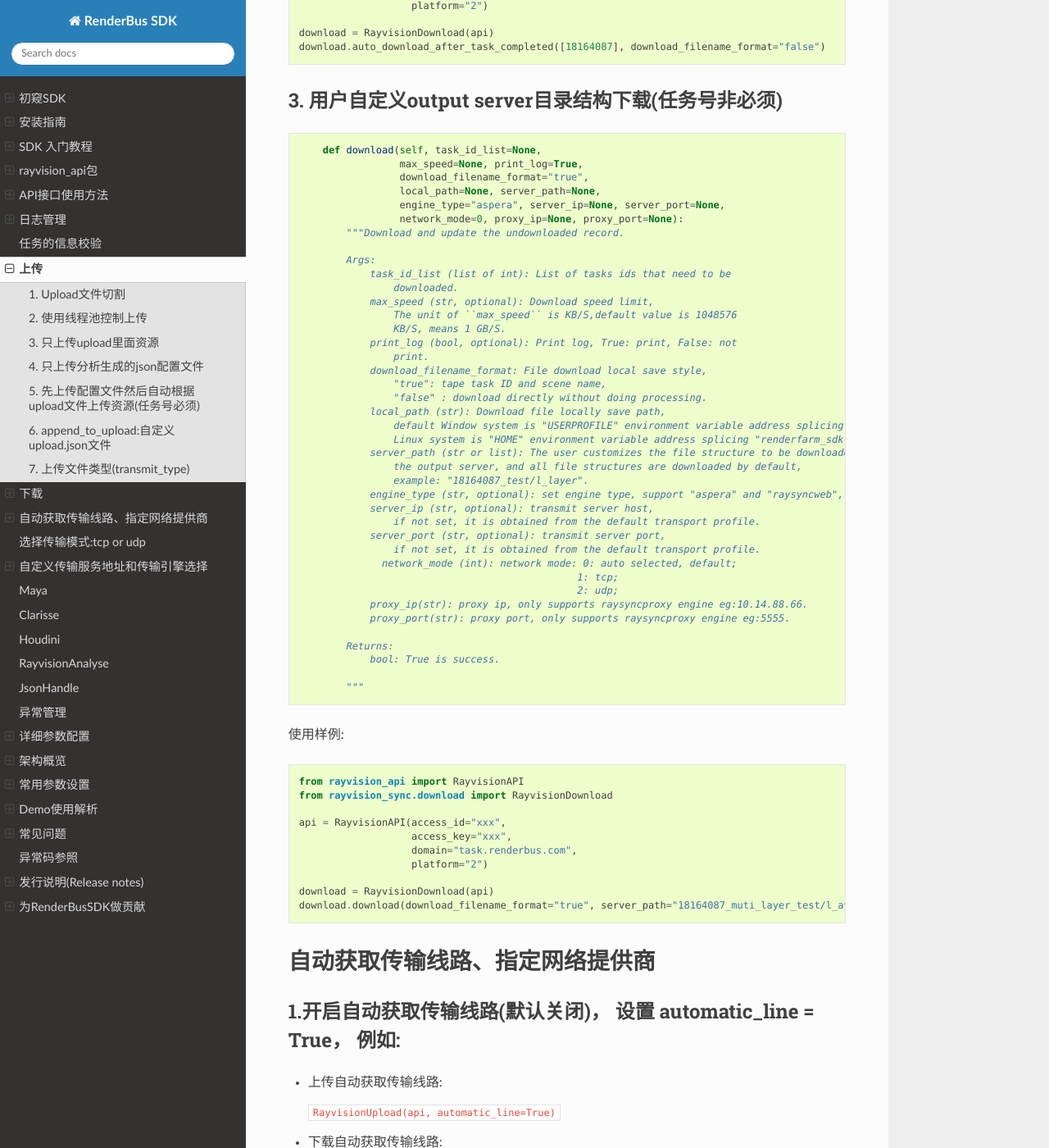
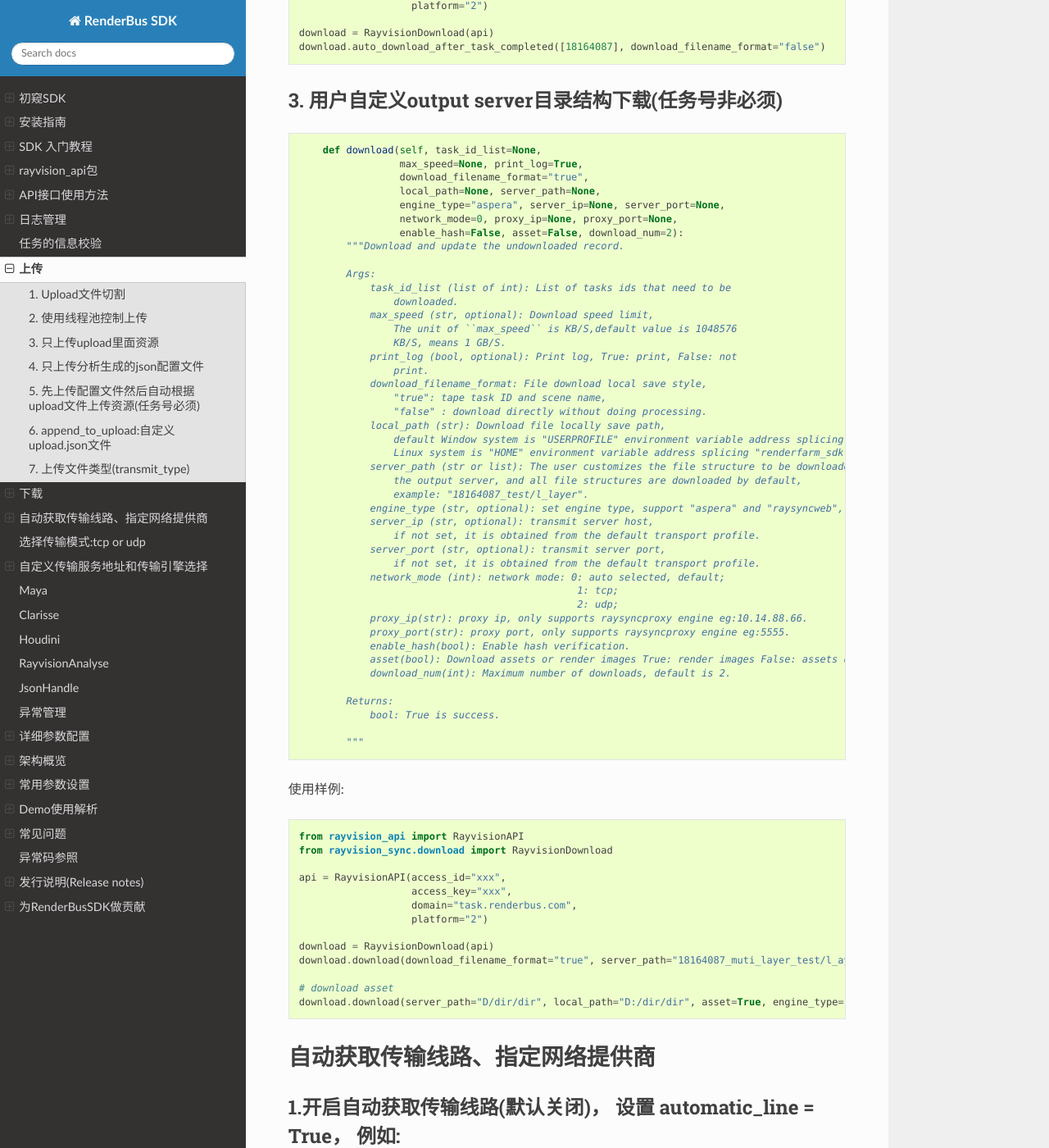
Before and after one commit to renderbus/docs_sdk, a Sphinx documentation site: the page built from docs/render/sync/rayvision_sync/core/upload_and_download.md, in a window 1280 px wide and 1400 px high, scrolled down 6886 px. Shown: the whole window at 82% size. Built offline with Sphinx 7.4.7 and the Read the Docs theme 3.1.0, drawn with Linux system fonts in a browser that asks for light colours.

Commit message:
更新download说明文档，增加asset下载示例

````diff
--- a/docs/render/sync/rayvision_sync/core/upload_and_download.md
+++ b/docs/render/sync/rayvision_sync/core/upload_and_download.md
@@ -365,7 +365,8 @@ download.auto_download_after_task_completed([18164087], download_filename_format
                  download_filename_format="true",
                  local_path=None, server_path=None,
                  engine_type="aspera", server_ip=None, server_port=None,
-                 network_mode=0, proxy_ip=None, proxy_port=None):
+                 network_mode=0, proxy_ip=None, proxy_port=None,
+                 enable_hash=False, asset=False, download_num=2):
         """Download and update the undownloaded record.
 
         Args:
@@ -390,11 +391,14 @@ download.auto_download_after_task_completed([18164087], download_filename_format
                 if not set, it is obtained from the default transport profile.
             server_port (str, optional): transmit server port,
                 if not set, it is obtained from the default transport profile.
-              network_mode (int): network mode: 0: auto selected, default;
+            network_mode (int): network mode: 0: auto selected, default;
                                                1: tcp;
                                                2: udp;
             proxy_ip(str): proxy ip, only supports raysyncproxy engine eg:10.14.88.66.
             proxy_port(str): proxy port, only supports raysyncproxy engine eg:5555.
+            enable_hash(bool): Enable hash verification.
+            asset(bool): Download assets or render images True: render images False: assets default False.
+            download_num(int): Maximum number of downloads, default is 2.
 
         Returns:
             bool: True is success.
@@ -415,6 +419,9 @@ api = RayvisionAPI(access_id="xxx",
 
 download = RayvisionDownload(api)
 download.download(download_filename_format="true", server_path="18164087_muti_layer_test/l_ayer2")
+
+# download asset
+download.download(server_path="D/dir/dir", local_path="D:/dir/dir", asset=True, engine_type='raysyncproxy')
 ```
 
 ### 自动获取传输线路、指定网络提供商
````
